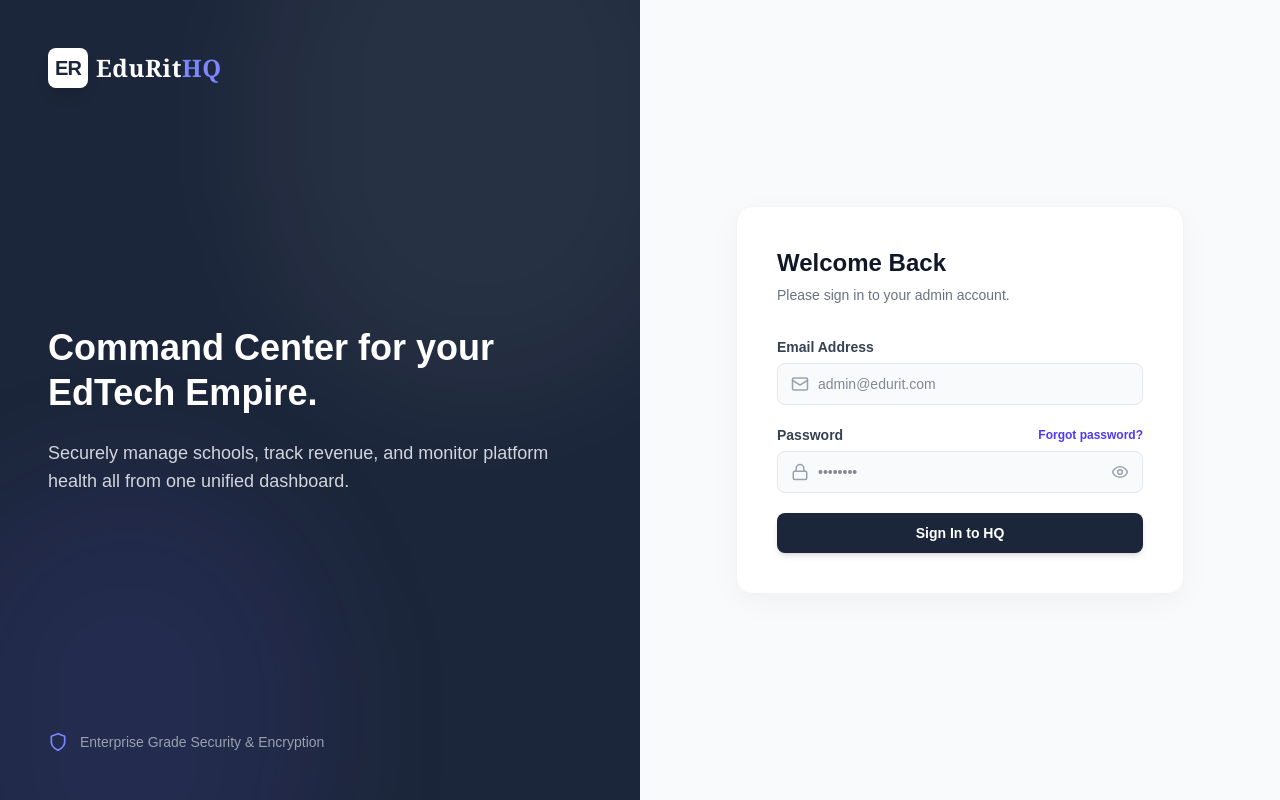
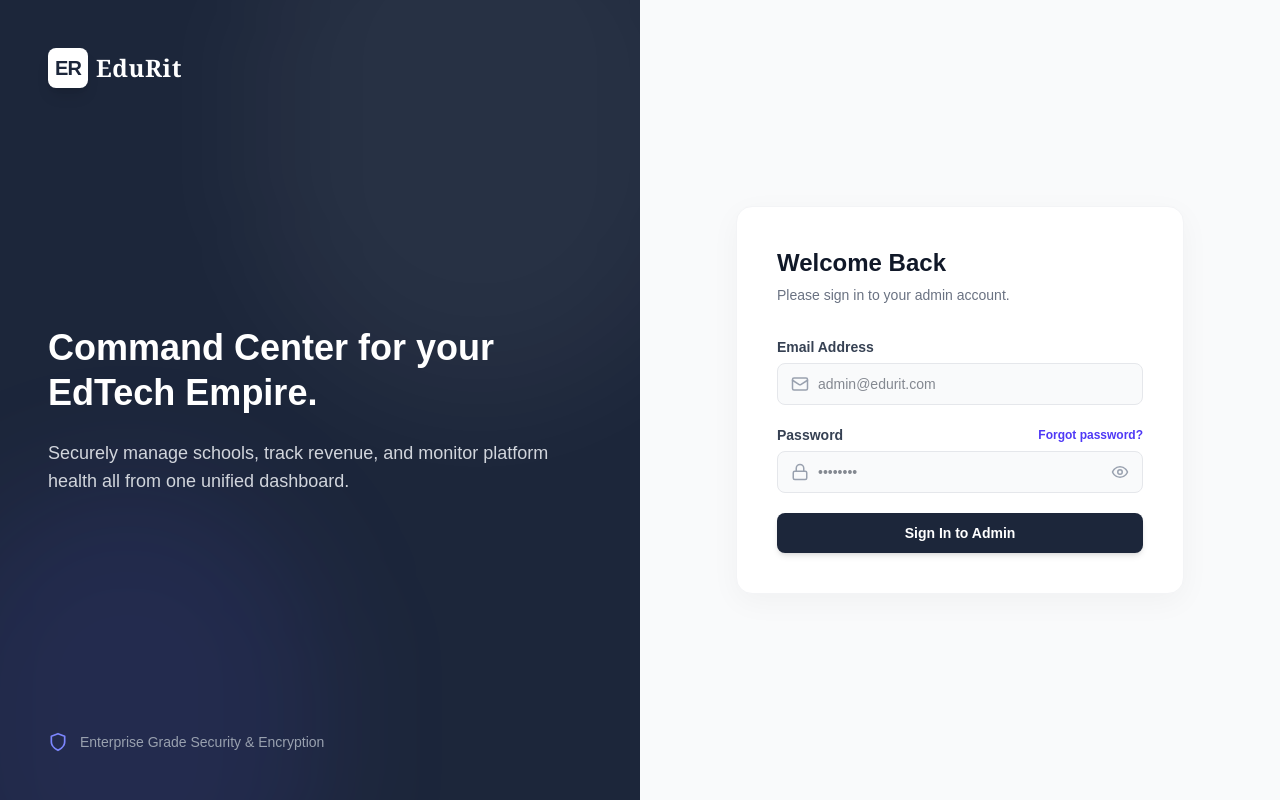
Before and after one commit to ritikmaurya4747/edurit-saas, a Next.js app in the folder apps/admin/: page /login in a window 1280 px wide. Built offline with nearby package versions, Linux system fonts and the light colour scheme.

Commit message:
api remove

```diff
--- a/apps/admin/app/(home)/login/_components/Login.tsx
+++ b/apps/admin/app/(home)/login/_components/Login.tsx
@@ -38,7 +38,7 @@ const Login = () => {
           <div className="w-10 h-10 bg-white rounded-lg flex items-center justify-center shadow-lg">
             <span className="text-[#1C263A] font-black text-xl tracking-tighter">ER</span>
           </div>
-          <span className="text-white text-2xl font-bold tracking-wide font-serif">EduRit<span className="text-indigo-400">HQ</span></span>
+          <span className="text-white text-2xl font-bold tracking-wide font-serif">EduRit</span>
         </div>
 
         <div className="relative z-10 space-y-6 max-w-lg">
@@ -64,7 +64,7 @@ const Login = () => {
              <div className="w-8 h-8 bg-[#1C263A] rounded-md flex items-center justify-center">
               <span className="text-white font-black text-sm">ER</span>
             </div>
-            <span className="text-gray-900 text-xl font-bold font-serif">EduRit HQ</span>
+            <span className="text-gray-900 text-xl font-bold font-serif">EduRit</span>
           </div>
 
           <div className="mb-8">
@@ -148,7 +148,7 @@ const Login = () => {
                   Authenticating...
                 </>
               ) : (
-                "Sign In to HQ"
+                "Sign In to Admin"
               )}
             </button>
           </form>
```
Also changed, not shown: 1 other file (tests, documents, lock files or other folders).
